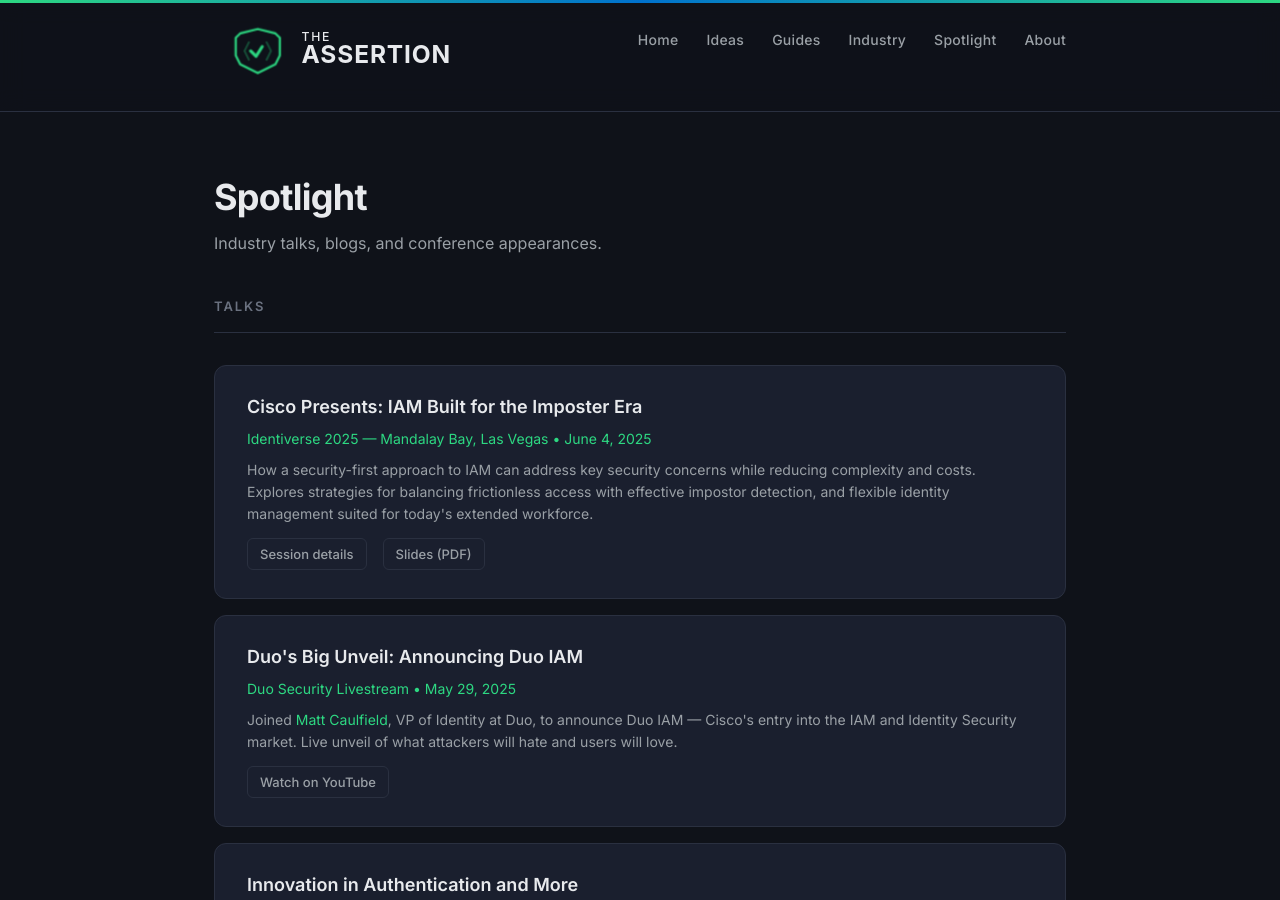
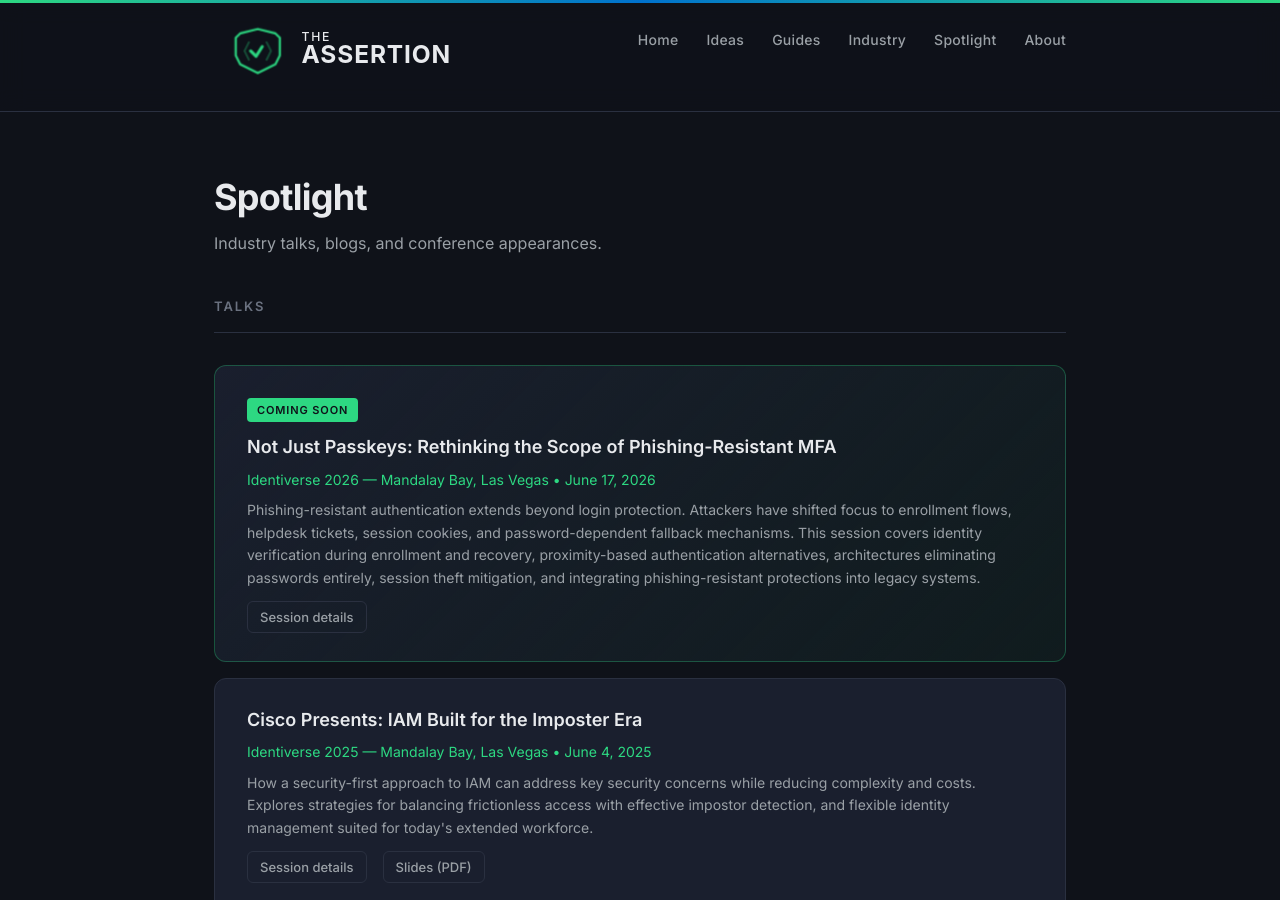
Before and after one commit to christophe81/christophe81.github.io, a Jekyll site: the page built from _pages/talks.html, in a window 1280 px wide and 900 px high. Built offline with Jekyll 4.4.1, drawn with Linux system fonts in a browser that asks for light colours.

Commit message:
Add Identiverse 2026 talk to Spotlight (coming soon)
Not Just Passkeys: Rethinking the Scope of Phishing-Resistant MFA
— June 17, 2026 at Identiverse, Las Vegas.

Co-Authored-By: Claude Opus 4.6 <noreply@anthropic.com>

```diff
--- a/_pages/talks.html
+++ b/_pages/talks.html
@@ -11,6 +11,16 @@ permalink: /spotlight/
 <div class="section">
   <div class="section-header">
     <h2>Talks</h2>
+  </div>
+
+  <div class="talk-card" style="border-color: rgba(45, 216, 130, 0.3); background: linear-gradient(135deg, #1a1f2e 0%, rgba(45, 216, 130, 0.05) 100%);">
+    <div style="display: inline-block; font-size: 11px; font-weight: 600; letter-spacing: 0.08em; text-transform: uppercase; color: #0f1219; background: #2dd882; padding: 3px 10px; border-radius: 4px; margin-bottom: 12px;">Coming Soon</div>
+    <h4>Not Just Passkeys: Rethinking the Scope of Phishing-Resistant MFA</h4>
+    <div class="talk-venue">Identiverse 2026 &mdash; Mandalay Bay, Las Vegas &bull; June 17, 2026</div>
+    <div class="talk-desc">Phishing-resistant authentication extends beyond login protection. Attackers have shifted focus to enrollment flows, helpdesk tickets, session cookies, and password-dependent fallback mechanisms. This session covers identity verification during enrollment and recovery, proximity-based authentication alternatives, architectures eliminating passwords entirely, session theft mitigation, and integrating phishing-resistant protections into legacy systems.</div>
+    <div class="talk-meta">
+      <a href="https://identiverse.com/idv26/session/?idvid=4056442">Session details</a>
+    </div>
   </div>
 
   <div class="talk-card">
```
